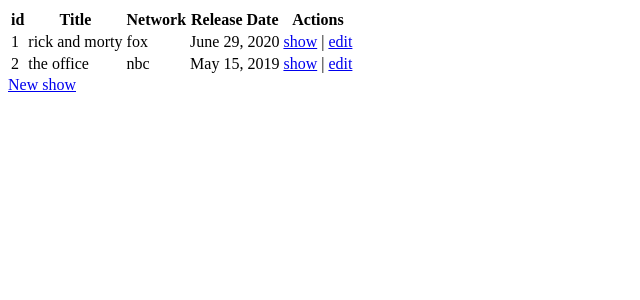
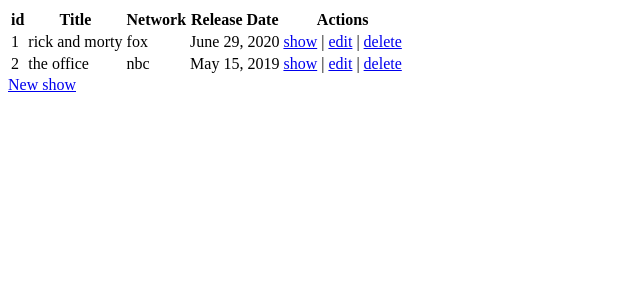
Before and after one commit to jay0burgos/restfulPractice, a Django app: page /shows in a window 1280 px wide. Shown: the top 300 px of the page, without its empty margins (0-640 px from the left). Run offline with Django 3.2, Linux system fonts and the light colour scheme; data comes from the database, SQL or seed files in the repository; both versions use the stored data as it was after the commit.

Commit message:
added a delete link to the ui that deletes database entries

```diff
--- a/showsManager/templates/index.html
+++ b/showsManager/templates/index.html
@@ -27,6 +27,8 @@
                         <a href="shows/{{ show.id }}">show</a>
                         |
                         <a href="shows/{{ show.id }}/edit">edit</a>
+                        |
+                        <a href="shows/{{ show.id }}/delete">delete</a>
                     </td>
                 </tr>
             {% endfor %}
--- a/showsManager/urls.py
+++ b/showsManager/urls.py
@@ -7,5 +7,6 @@ urlpatterns = [
     path('shows/newShow', views.createNewShow),
     path('shows/<int:showId>',views.displayShow),
     path('shows/<int:showId>/edit',views.editShow),
-    path('shows/<int:showId>/setEdit', views.setEdit)
+    path('shows/<int:showId>/setEdit', views.setEdit),
+    path('shows/<int:showId>/delete', views.delete)
 ]
--- a/showsManager/views.py
+++ b/showsManager/views.py
@@ -44,3 +44,8 @@ def setEdit(request, showId):
     show.save()
 
     return redirect('/shows/' + str(show.id))
+
+def delete(request, showId):
+    show = shows.objects.get(id = showId)
+    show.delete()
+    return redirect('/shows')
```
Also changed, not shown: db.sqlite3.
